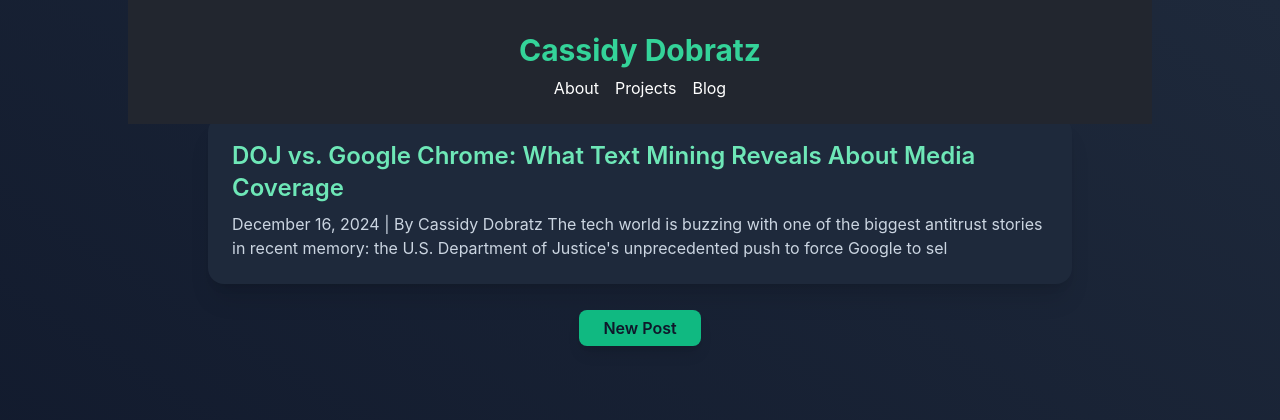
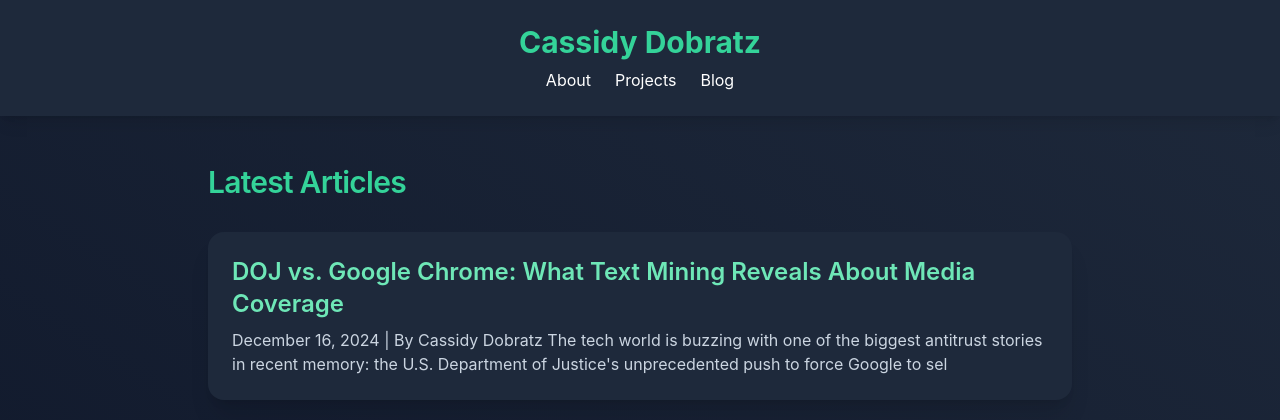
Before and after one commit to cdobratz/CassidyBlog, a Flask app: page /blog in a window 1280 px wide. Shown: the top 420 px of the page. Run offline with Flask 3, Linux system fonts and the light colour scheme; some libraries are stand-ins or nearby versions.

Commit message:
Fix header black box overlay issue
- Removed fixed positioning from header CSS that was causing black box overlay
- Updated all templates to use consistent Tailwind CSS header design
- Added proper header navigation to index.html for consistency
- Removed conflicting CSS rules that were interfering with Tailwind header layout
- Fixed main content padding that was compensating for fixed header
- All pages now have proper header layout without overlay issues

```diff
--- a/static/styles.css
+++ b/static/styles.css
@@ -17,19 +17,8 @@ body {
     line-height: 1.6;
 }
 
-/* Header and Navigation */
-header {
-    background-color: var(--card-background);
-    padding: 1.5rem 2rem;
-    display: flex;
-    justify-content: space-between;
-    align-items: center;
-    position: fixed;
-    top: 0;
-    left: 0;
-    right: 0;
-    z-index: 1000;
-}
+/* Header and Navigation - Note: Using Tailwind CSS for header layout */
+/* Removed fixed positioning to prevent overlay issues when using Tailwind headers */
 
 .site-title {
     color: var(--primary-color);
@@ -58,7 +47,7 @@ nav a:hover {
 main {
     max-width: 1200px;
     margin: 0 auto;
-    padding: 6rem 2rem 2rem;
+    padding: 2rem;
 }
 
 /* Hero Section */
@@ -256,23 +245,11 @@ footer {
 
 /* Responsive Design */
 @media (max-width: 768px) {
-    header {
-        flex-direction: column;
-        padding: 1rem;
-        text-align: center;
-    }
-
-    nav {
-        margin-top: 1rem;
-        flex-wrap: wrap;
-        justify-content: center;
-    }
-
     .hero h1 {
         font-size: 2rem;
     }
 
     main {
-        padding: 8rem 1rem 1rem;
+        padding: 1rem;
     }
 }
--- a/templates/blog.html
+++ b/templates/blog.html
@@ -9,13 +9,15 @@
     <link rel="icon" href="{{ url_for('static', filename='favicon.ico') }}">
 </head>
 <body class="bg-gradient-to-tr from-slate-900 to-slate-800 min-h-screen text-slate-100">
-    <header class="max-w-5xl mx-auto px-4 pt-8 pb-6 flex flex-col items-center">
-        <a href="{{ url_for('index') }}" class="site-title text-3xl font-bold text-emerald-400 mb-2">Cassidy Dobratz</a>
-        <nav class="flex gap-4">
-            <a href="{{ url_for('about') }}" class="hover:underline">About</a>
-            <a href="{{ url_for('projects') }}" class="hover:underline">Projects</a>
-            <a href="{{ url_for('blog') }}" class="hover:underline">Blog</a>
-        </nav>
+    <header class="bg-slate-800 shadow-lg">
+        <div class="max-w-5xl mx-auto px-4 py-6 flex flex-col items-center">
+            <a href="{{ url_for('index') }}" class="text-3xl font-bold text-emerald-400 mb-2">Cassidy Dobratz</a>
+            <nav class="flex gap-6 text-slate-200">
+                <a href="{{ url_for('about') }}" class="hover:text-emerald-400 transition">About</a>
+                <a href="{{ url_for('projects') }}" class="hover:text-emerald-400 transition">Projects</a>
+                <a href="{{ url_for('blog') }}" class="hover:text-emerald-400 transition">Blog</a>
+            </nav>
+        </div>
     </header>
 
     <main class="max-w-4xl mx-auto px-4 py-12">
```
Also changed, not shown: templates/about.html (+9 -7 lines), templates/index.html (+12 -0 lines), templates/new_post.html (+9 -7 lines), templates/post.html (+9 -7 lines), templates/projects.html (+9 -7 lines).
